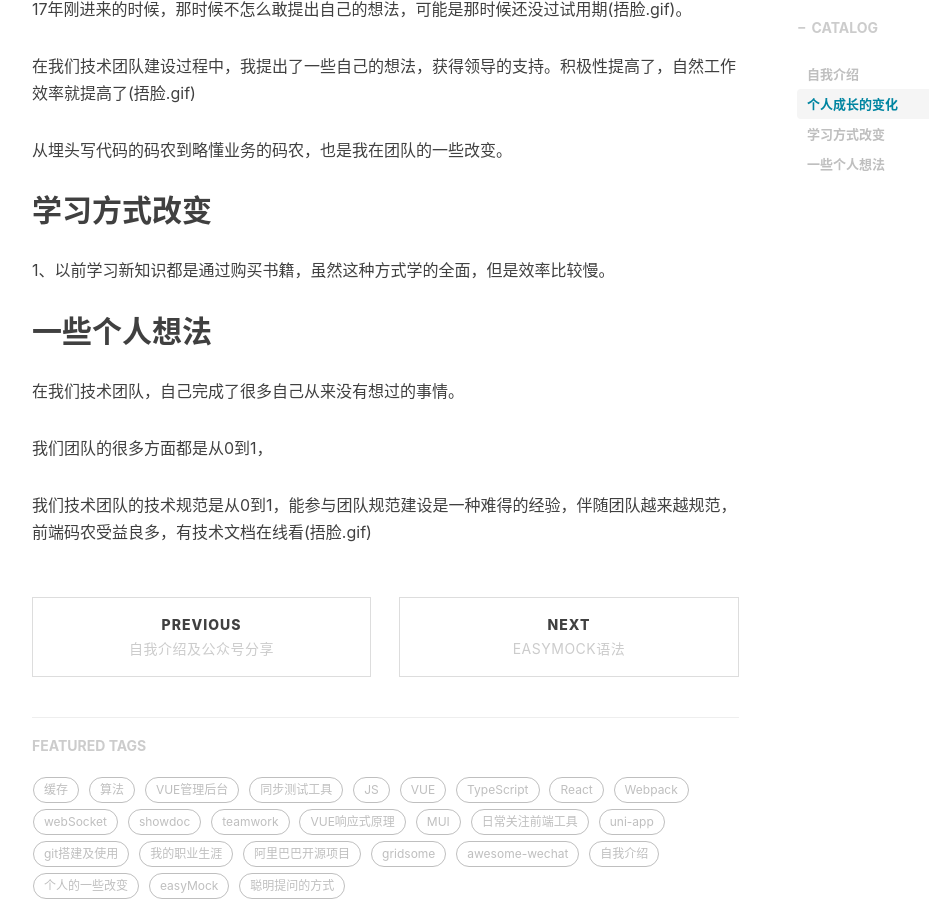
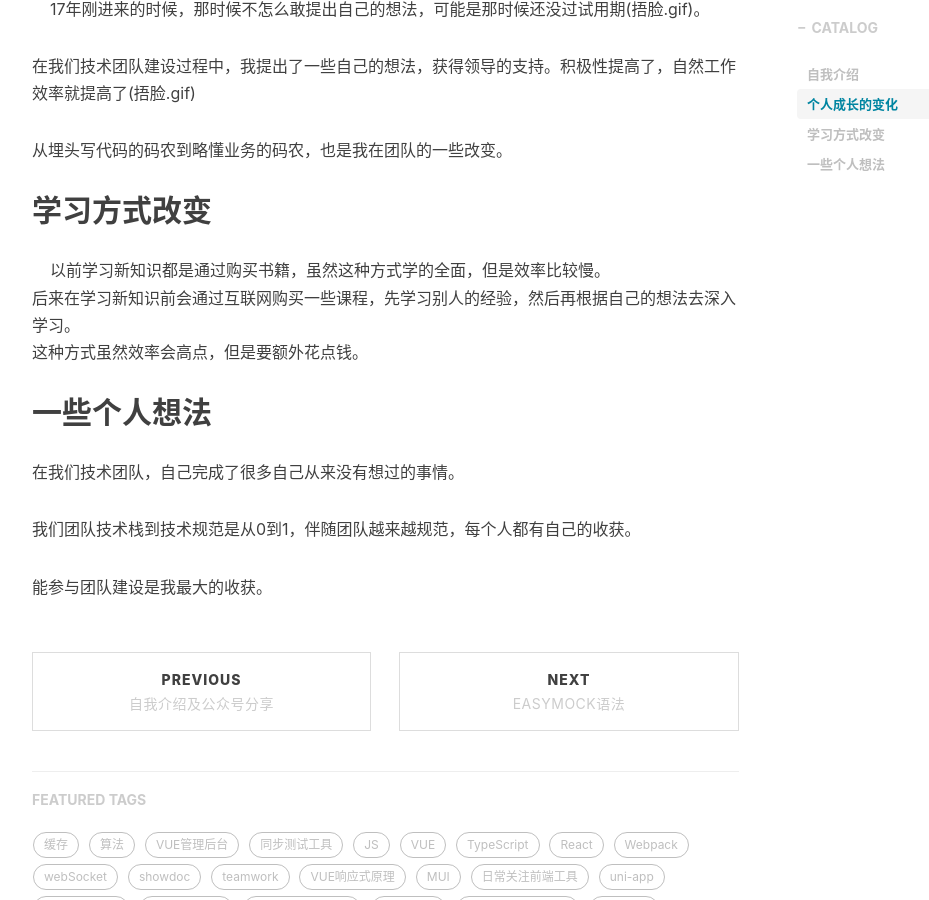
Before and after one commit to 00feng00/00feng00.github.io, a Jekyll site: the page built from _posts/2019-07-16-my_imporve.markdown, in a window 1280 px wide and 900 px high, scrolled down 760 px. Shown: the whole window, without its empty margins (233-1162 px from the left). Built offline with Jekyll 4.4.1, drawn with Linux system fonts in a browser that asks for light colours; nearby versions of some CDN libraries; comment, search, counter and statistics services are not loaded.

Commit message:
Update 2019-07-16-my_imporve.markdown

```diff
--- a/_posts/2019-07-16-my_imporve.markdown
+++ b/_posts/2019-07-16-my_imporve.markdown
@@ -16,7 +16,7 @@ tags:
 
 ## 个人成长的变化
 
-   17年刚进来的时候，那时候不怎么敢提出自己的想法，可能是那时候还没过试用期(捂脸.gif)。<br>
+   &nbsp;&nbsp;&nbsp;&nbsp;17年刚进来的时候，那时候不怎么敢提出自己的想法，可能是那时候还没过试用期(捂脸.gif)。<br>
 
    在我们技术团队建设过程中，我提出了一些自己的想法，获得领导的支持。积极性提高了，自然工作效率就提高了(捂脸.gif)<br>
 
@@ -24,12 +24,15 @@ tags:
 
 ## 学习方式改变
 
- 1、以前学习新知识都是通过购买书籍，虽然这种方式学的全面，但是效率比较慢。
+ &nbsp;&nbsp;&nbsp;&nbsp;以前学习新知识都是通过购买书籍，虽然这种方式学的全面，但是效率比较慢。<br>
+ 后来在学习新知识前会通过互联网购买一些课程，先学习别人的经验，然后再根据自己的想法去深入学习。<br>
+ 这种方式虽然效率会高点，但是要额外花点钱。<br>
+
 
 ## 一些个人想法
 
    在我们技术团队，自己完成了很多自己从来没有想过的事情。<br>
 
-   我们团队的很多方面都是从0到1，
+   我们团队技术栈到技术规范是从0到1，伴随团队越来越规范，每个人都有自己的收获。<br>
 
-   我们技术团队的技术规范是从0到1，能参与团队规范建设是一种难得的经验，伴随团队越来越规范，前端码农受益良多，有技术文档在线看(捂脸.gif)<br>
+   能参与团队建设是我最大的收获。<br>
```
